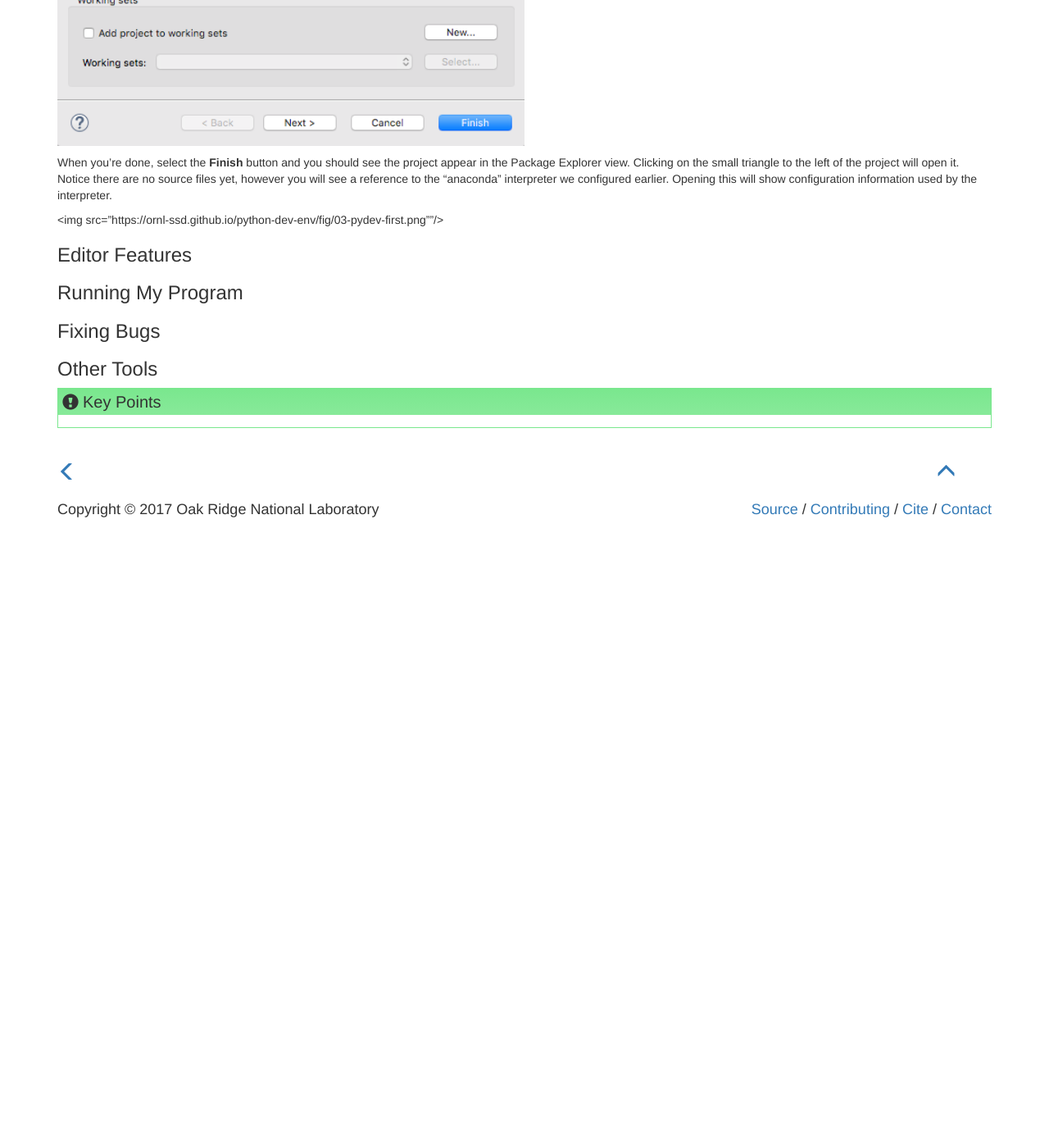
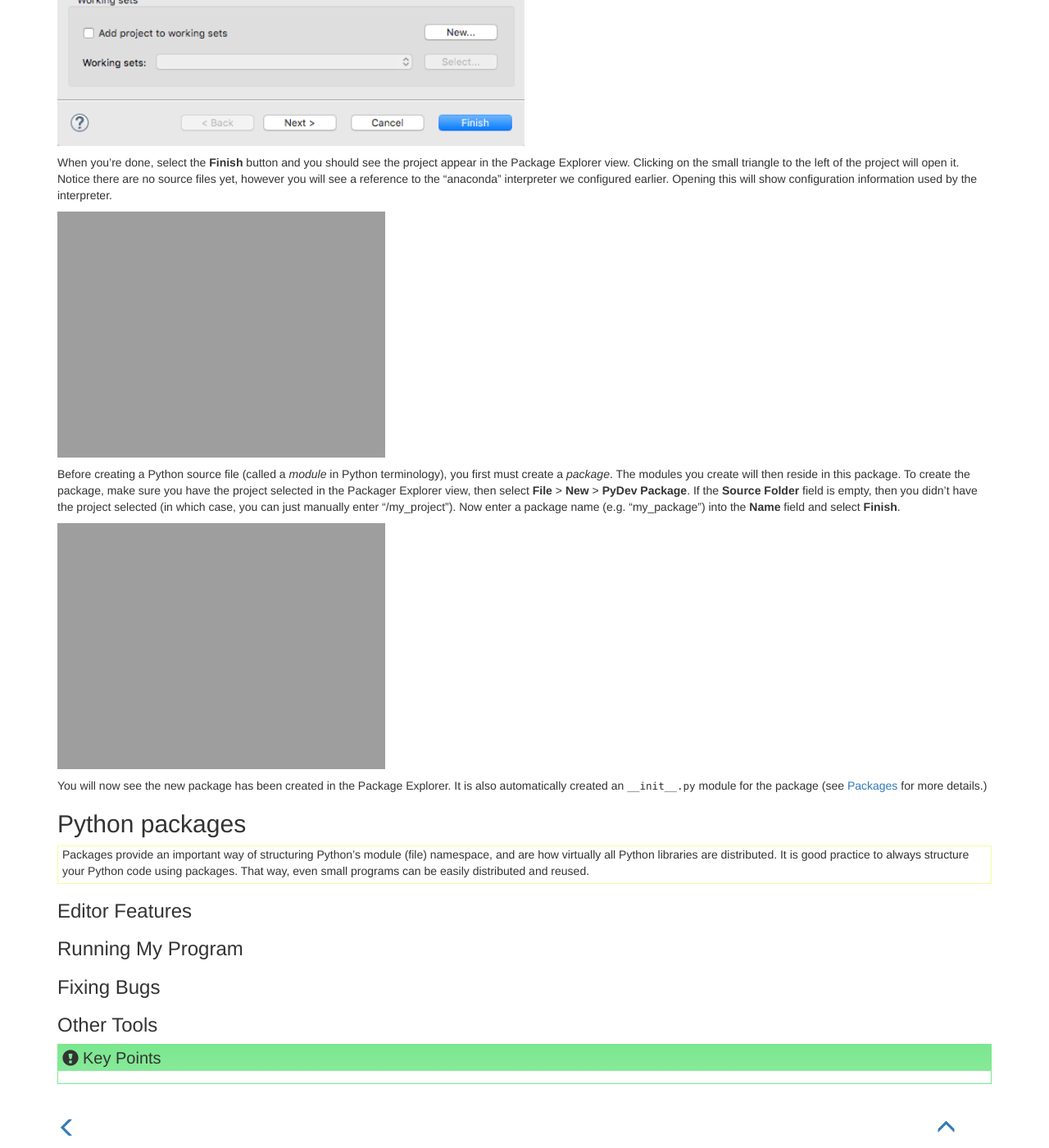
Before and after one commit to ornl-ssd/python-dev-env, a Jekyll site: the page built from _episodes/03-pydev.md, in a window 1280 px wide and 1400 px high, scrolled down 4056 px. Shown: the whole window at 82% size. Built offline with Jekyll 4.4.1, drawn with Linux system fonts in a browser that asks for light colours; before the commit the page ends 4697 px from its top, so only the background shows below that.

Commit message:
Package
Signed-off-by: Watson, Gregory <g.watson@computer.org>

```diff
--- a/_episodes/03-pydev.md
+++ b/_episodes/03-pydev.md
@@ -90,7 +90,28 @@ Clicking on the small triangle to the left of the project will open it. Notice t
 you will see a reference to the "anaconda" interpreter we configured earlier. Opening this will show configuration
 information used by the interpreter.
 
-<img src="{{ site.github.url }}/fig/03-pydev-first.png""/>
+<img src="{{ site.github.url }}/fig/03-pydev-first.png/">
+
+Before creating a Python source file (called a *module* in Python terminology), you first must create a *package*.
+The modules you create will then reside in this package. To create the package, make sure you have the project selected
+in the Packager Explorer view, then select **File** > **New** > **PyDev Package**. If the **Source Folder** field
+is empty, then you didn't have the project selected (in which case, you can just manually enter "/my_project"). Now
+enter a package name (e.g. "my_package") into the **Name** field and select **Finish**.
+
+<img src="{{ site.github.url }}/fig/03-pydev-package.png/">
+
+You will now see the new package has been created in the Package Explorer. It is also automatically created
+an `__init__.py` module for the package (see [Packages](https://docs.python.org/3/tutorial/modules.html#packages)
+for more details.)
+
+
+
+## Python packages
+>
+> Packages provide an important way of structuring Python's module (file) namespace, and are how virtually all
+> Python libraries are distributed. It is good practice to always structure your Python code using packages. That
+> way, even small programs can be easily distributed and reused.
+{: .callout}
 
 ### Editor Features
 
```
Also changed, not shown: fig/03-pydev-package.png (added).
